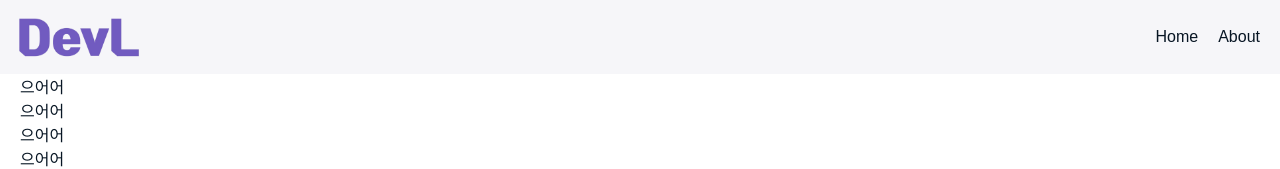
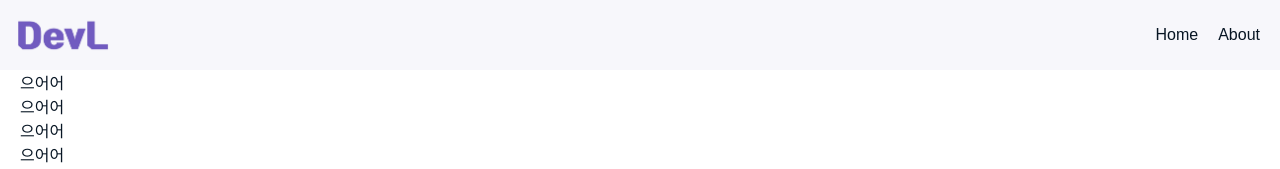
Before and after one commit to HyunjoJeong/DEVELOG, a Next.js app: page / in a window 1280 px wide. Shown: the top 169 px of the page. Built offline with nearby package versions, Linux system fonts and the light colour scheme; a web font is replaced by a local one.

Commit message:
로고 크기 변경 및 TopNavBar height 조절

```diff
--- a/src/app.components/atoms/common/MainLogo.tsx
+++ b/src/app.components/atoms/common/MainLogo.tsx
@@ -1,5 +1,5 @@
 import Image from "next/image";
 
-export default function MainLogo({ w = 128, h = 54 }) {
+export default function MainLogo({ w = 96, h = 40 }) {
   return <Image src={"/images/mainlogo.png"} alt="로고" width={w} height={h} />;
 }
--- a/src/app.components/organisms/layout/TopNavBar.tsx
+++ b/src/app.components/organisms/layout/TopNavBar.tsx
@@ -9,7 +9,7 @@ type TProps = {};
 export default function TopNavBar({}: TProps) {
   return (
     <>
-      <div className="background" style={{ width: "100%", height: 74 }} />
+      <div className="background" style={{ width: "100%", height: 70 }} />
       <Wrapper style={{ position: "fixed", top: "0px" }}>
         <header>
           <MainLogo />
@@ -25,23 +25,22 @@ export default function TopNavBar({}: TProps) {
 
 const Wrapper = styled.div`
   width: 100%;
-  height: 74px;
 
   position: fixed;
   top: 0px;
   z-index: 100;
 
-  background-color: #f4f4f8cc;
+  background-color: #f6f6fbdd;
 
   @media (prefers-color-scheme: dark) {
-    background-color: #2c2c2fcc;
+    background-color: #2c2c2fdd;
   }
 
   header {
     margin: 0 auto;
     max-width: ${maxWidth}px;
     width: 100%;
-    padding: 10px 15px;
+    padding: 15px;
 
     display: flex;
     justify-content: space-between;
```
